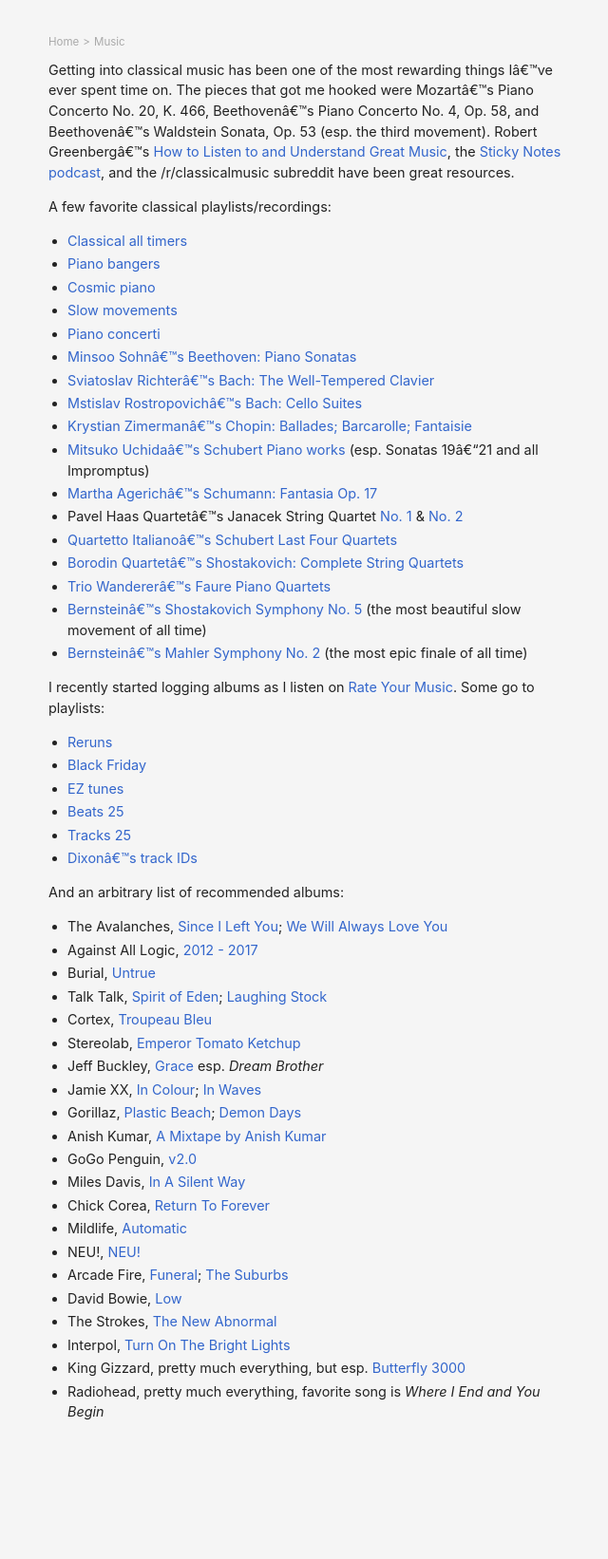
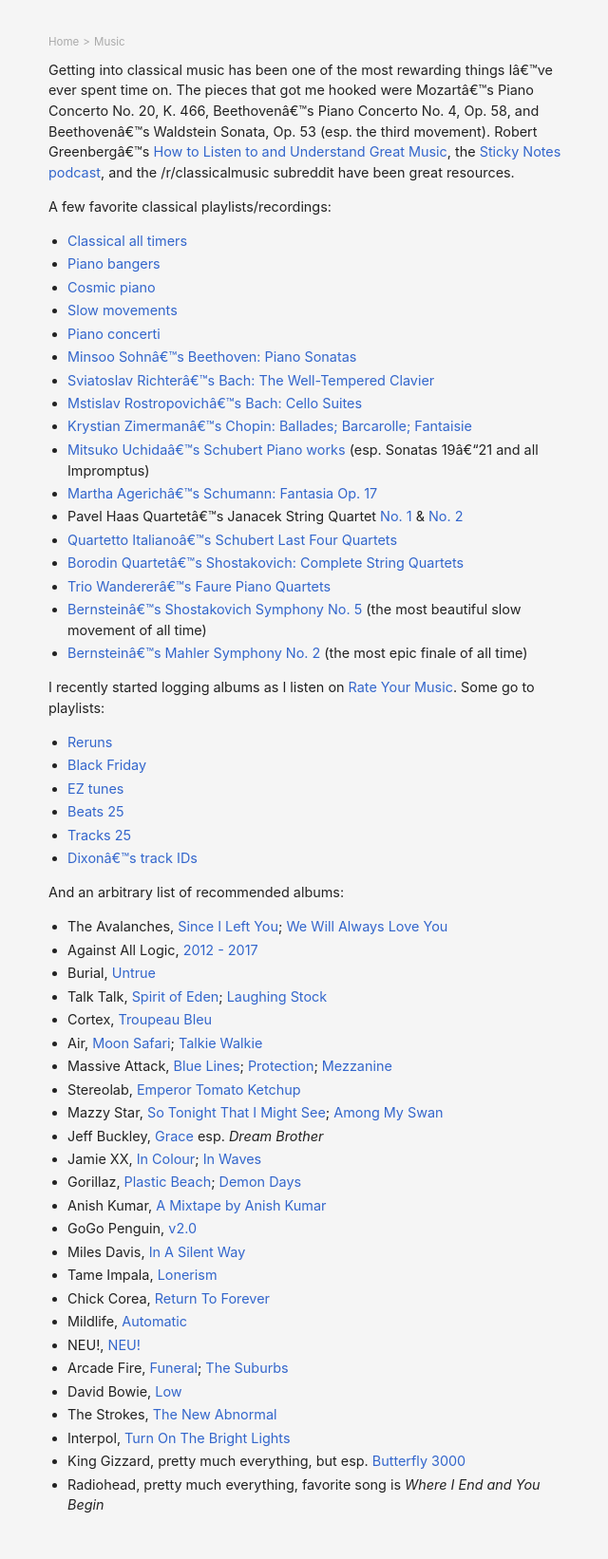
Before and after one commit to danschlz/danschulz.github.io, a Jekyll site: the page built from music.md, in a window 1280 px wide. Shown: the whole page at 95% size, without its empty margins (309-949 px from the left). Built offline with Jekyll 4.4.1, drawn with Linux system fonts in a browser that asks for light colours; before the commit the page ends 1544 px from its top, so only the background shows below that.

Commit message:
Update music.md

```diff
--- a/music.md
+++ b/music.md
@@ -42,13 +42,17 @@ And an arbitrary list of recommended albums:
 * Burial, [Untrue](https://open.spotify.com/album/1iRPiEYHIX2zpF8lkW54SK?si=RE1loMcIRaOV0AuNiebitw)
 * Talk Talk, [Spirit of Eden](https://open.spotify.com/album/4YXo7p7aubyVIbNLoVlBp9?si=xZH9xP2nRMe8bhPFoUaRlA); [Laughing Stock](https://open.spotify.com/album/3NEa40lY9rNpSIALSIKn79?si=lBuW4khnSCegBw-oSMZD5g)
 * Cortex, [Troupeau Bleu](https://open.spotify.com/album/74DOWHisu2jlFvPid9YTGB?si=lKec-6d_S0GOyFTpN_urKQ)
+* Air, [Moon Safari](https://open.spotify.com/album/206GTDefY2qRMQxYXmfb0a?si=Wxu3kAMFTl2SnQhi1Cq3Ig); [Talkie Walkie](https://open.spotify.com/album/0hQOqvZv1nQvPiBjzyn363?si=26DFw_sTTr2pk_lyDU2NDQ)
+* Massive Attack, [Blue Lines](https://open.spotify.com/album/5mAPk4qeNqVLtNydaWbWlf?si=zruaxO47Sk6bYadd87SyjA); [Protection](https://open.spotify.com/album/5CnZjFfPDmxOX7KnWLLqpC?si=C88swgIUReKUGpykIwa0Vg); [Mezzanine](https://open.spotify.com/album/49MNmJhZQewjt06rpwp6QR?si=g2lupl1yT0O0kF4usn3BuQ)
 * Stereolab, [Emperor Tomato Ketchup](https://open.spotify.com/album/0haIl1ZqGy5akbazF8nxLs?si=MclISGSAT5uxiVhoVxukKQ)
+* Mazzy Star, [So Tonight That I Might See](https://open.spotify.com/album/5K18gTgac0q6Jma5HkV1vA?si=6lQuqbJXTZOq-k9QlrCgoA); [Among My Swan](https://open.spotify.com/album/4mhpbf7jYc0L1nBceoebIE?si=yfZ0PZiaSI6JOzvsDn-WxA)
 * Jeff Buckley, [Grace](https://open.spotify.com/album/7yQtjAjhtNi76KRu05XWFS?si=o24VwKSTR0GmP9tvD9fD2w) esp. _Dream Brother_
 * Jamie XX, [In Colour](https://open.spotify.com/album/04Duapg2mNlVykd895xcfZ?si=7hBtvLdWQ6-mXVZNHJSn-Q); [In Waves](https://open.spotify.com/album/57MSBg5pBQZH5bfLVDmeuP?si=abvrdZBoSYSEYUw8zQcpxQ)
 * Gorillaz, [Plastic Beach](https://open.spotify.com/album/2dIGnmEIy1WZIcZCFSj6i8?si=7emeZaSNSg-UsbMNj6G-xg); [Demon Days](https://open.spotify.com/album/0bUTHlWbkSQysoM3VsWldT?si=Sr4JSPeXS8SROuRHA1FMDg)
 * Anish Kumar, [A Mixtape by Anish Kumar](https://open.spotify.com/album/2FKcfRXY5LYv0pALiLRh3g?si=ZvaCg58ySAuO9HvGMWJz_g)
 * GoGo Penguin, [v2.0](https://open.spotify.com/album/7rXrjbrYcXG8EkqXpt0weK?si=XQF8z7ZCSbG3Tr5uAriAGQ)
 * Miles Davis, [In A Silent Way](https://open.spotify.com/album/0Hs3BomCdwIWRhgT57x22T?si=aqQ7Dtb6TuiccnYNo3pRDg)
+* Tame Impala, [Lonerism](https://open.spotify.com/album/3C2MFZ2iHotUQOSBzdSvM7?si=sIgwmICLQRSovn0_98BF_Q)
 * Chick Corea, [Return To Forever](https://open.spotify.com/album/6M0IAJHwQ6dFNtTkFsXCJc?si=lP5dv8IlSiequG3n2PDowg)
 * Mildlife, [Automatic](https://open.spotify.com/album/4l8HTiPwY1GrY3WNUNOZ8q?si=GtmNcS0CTQO7f7AJH0JrSA)
 * NEU!, [NEU!](https://open.spotify.com/album/1aKOQpS6TrGd3wTQooaIBH?si=8l1bgrz8SeqerE_oEb47Yw)
```
